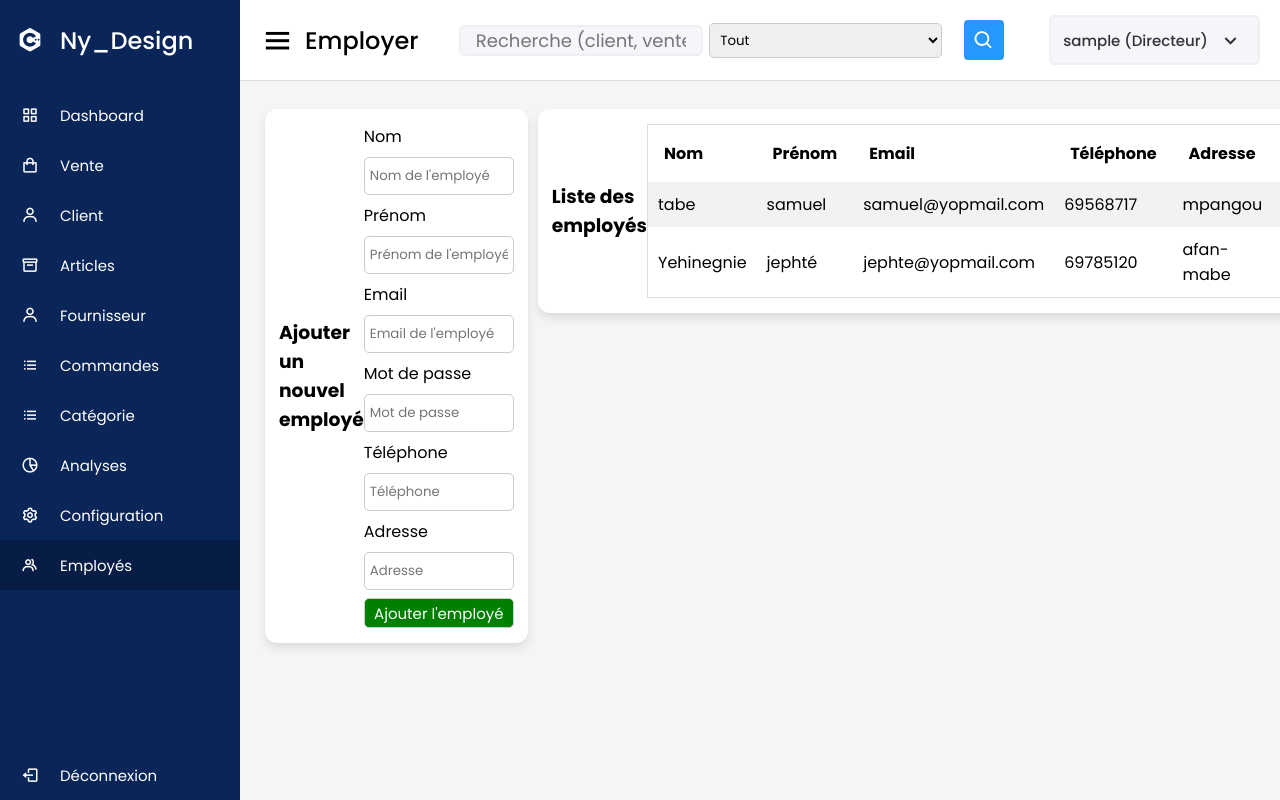
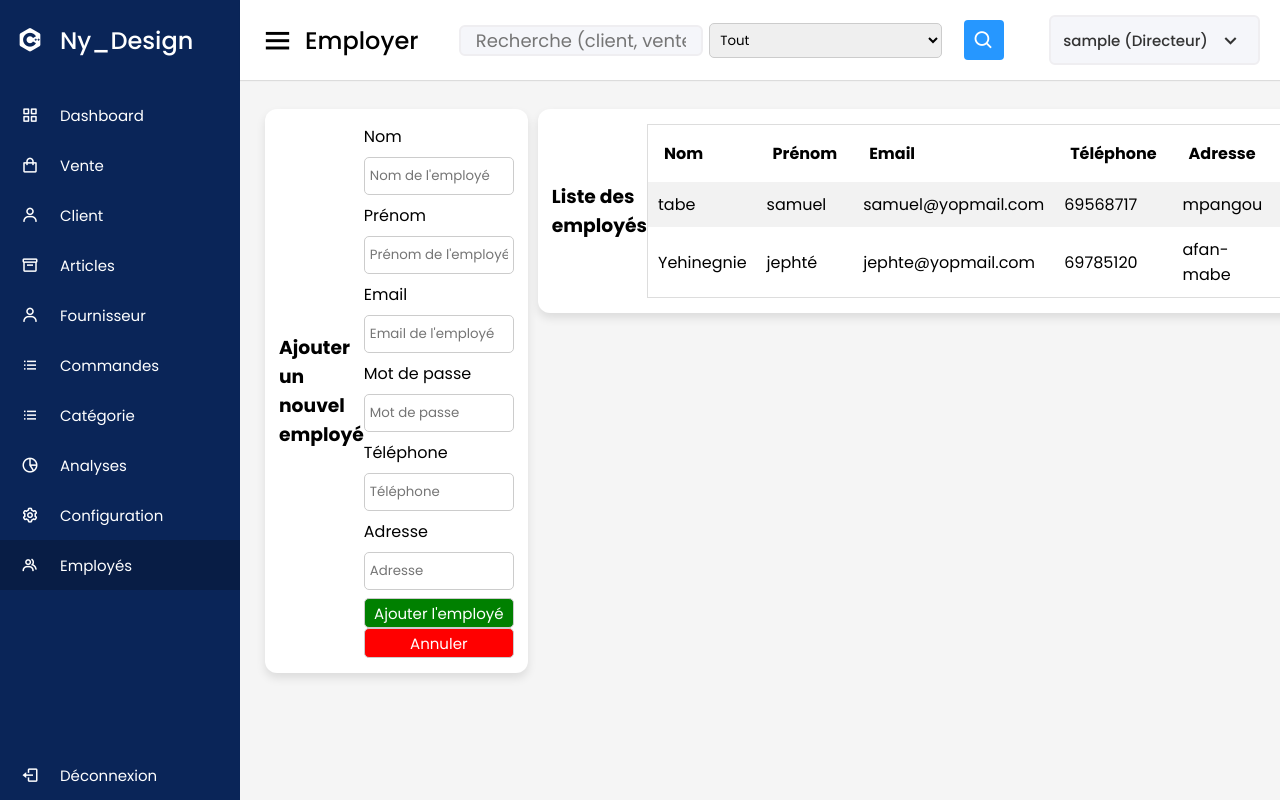
Before and after one commit to nioyojosue/gestion-app, a PHP site: page /vue/employer.php in a window 1280 px wide; the page is wider, and only the part inside the window is pictured. Run offline with PHP 8.4, Linux system fonts and the light colour scheme; a user stored in the database is signed in; data comes from the database, SQL or seed files in the repository.

Commit message:
Fixed #5 Adding the reset button in the employee adding section

```diff
--- a/vue/employer.php
+++ b/vue/employer.php
@@ -1,6 +1,22 @@
 <?php
 include 'entete.php';
 ?>
+<style>
+    /* .box form button {
+        padding: 10px 15px;
+        border: none;
+        border-radius: 4px;
+        color: #fff;
+        cursor: pointer;
+    } */
+
+    .box form button:hover {
+        opacity: 0.9;
+    }
+    .box form button[reset]:hover {
+        opacity: 0.9;
+    }
+</style>
 <div class="home-content">
     <div class="overview-boxes">
         <div class="box">
@@ -24,7 +40,8 @@ include 'entete.php';
                 <label for="adresse">Adresse</label>
                 <input type="text" name="adresse" id="adresse" placeholder="Adresse">
 
-                <button type="submit" style="background-color: green;">Ajouter l'employé</button>
+                <button type="submit" style="background-color: green; :hover background-color: red">Ajouter l'employé</button>
+                <button type="reset" style="background-color: red;">Annuler</button>
 
                 <?php
                 if (!empty($_SESSION['message']['text'])) {
```
Also changed, not shown: authentification/authentificationEtudiant.php (indentation only).
